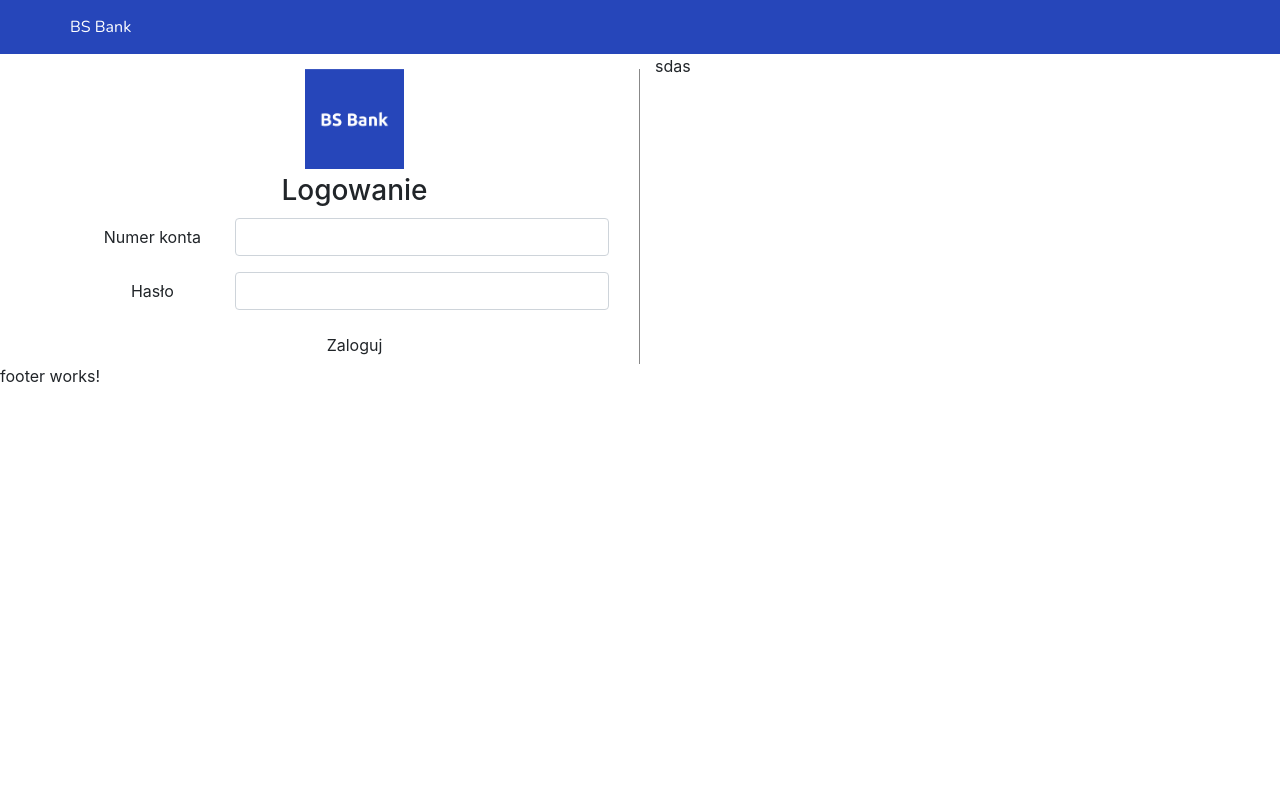
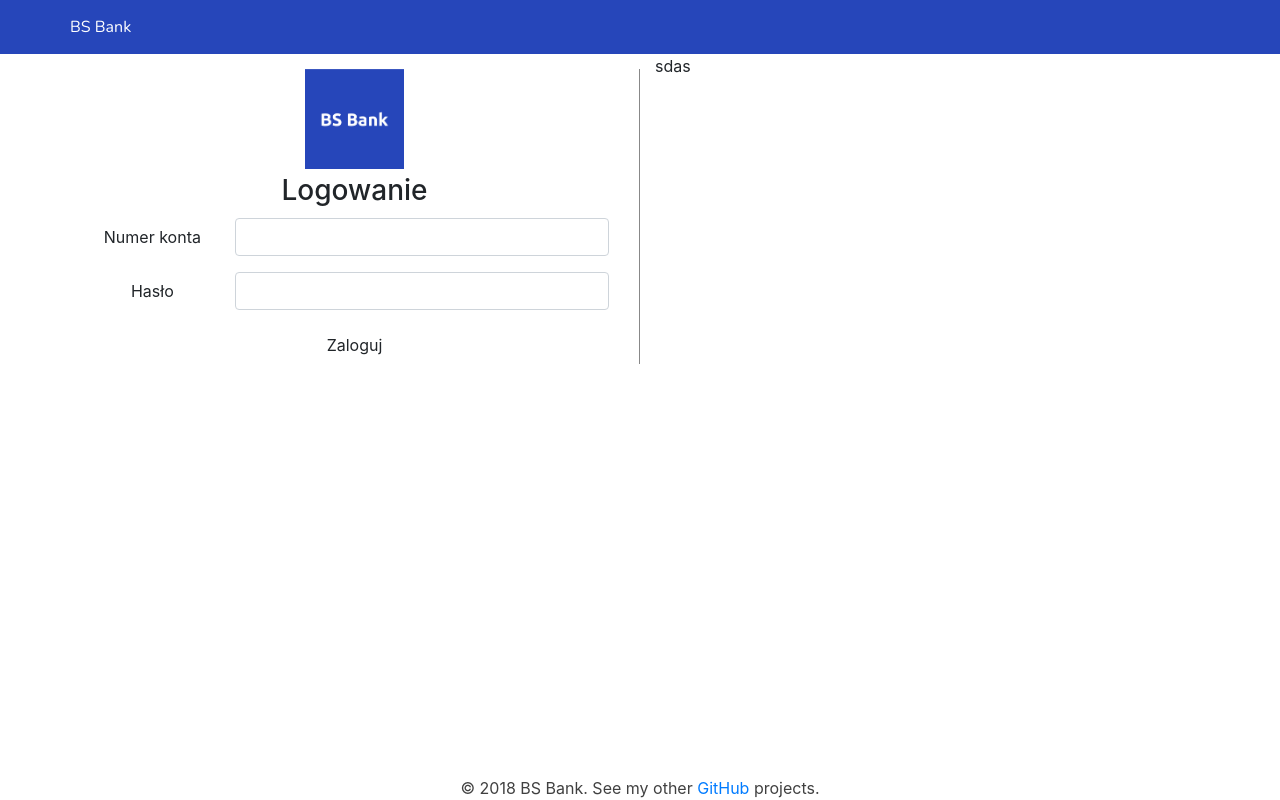
Before and after one commit to koscielniakm/BankingSystemClient, an Angular app: page / in a window 1280 px wide. Built offline with nearby package versions, Linux system fonts and the light colour scheme.

Commit message:
Footer: style and add content.

```diff
--- a/src/app/footer/footer.component.css
+++ b/src/app/footer/footer.component.css
@@ -0,0 +1,7 @@
+p{
+    margin-bottom: 0px;
+}
+#footer {
+    position: absolute;
+    bottom: 0;
+}
--- a/src/app/footer/footer.component.html
+++ b/src/app/footer/footer.component.html
@@ -1,3 +1,5 @@
-<p>
-  footer works!
-</p>
+<div id="footer" class="container-fluid">
+  <div class="container text-center">
+    <p class="text-grey">© 2018 BS Bank. See my other <a href="http://github.com/koscielniakm" target="_blank">GitHub</a> projects.</p>
+  </div>
+</div>
--- a/src/index.html
+++ b/src/index.html
@@ -6,7 +6,7 @@
   <base href="/">
 
   <meta name="viewport" content="width=device-width, initial-scale=1">
-  <link rel="icon" type="image/x-icon" href="favicon.ico">
+  <link rel="icon" type="image/x-icon" href="assets/logo/favicon.png">
   <!-- Fonts -->
   <link href="https://fonts.googleapis.com/css?family=Roboto" rel="stylesheet">
   <link href="https://fonts.googleapis.com/css?family=Nunito" rel="stylesheet">
--- a/src/styles.css
+++ b/src/styles.css
@@ -1,6 +1,35 @@
 /* You can add global styles to this file, and also import other style files */
 html{
     font-family: 'Roboto', sans-serif;
+    height: 100%;
+}
+
+body{
+    height: 100%;
+    position: relative;
+    padding: 0;
+    margin: 0;
+}
+
+a{
+    color: #2646ba;
+}
+a:hover{
+    color: #2646ba;
+}
+a:focus{
+    color: #2646ba;
+}
+a:visited{
+    color: #2646ba;
+}
+
+/* Text */
+.text-blue{
+    color: #2646ba;
+}
+.text-grey{
+    color: #404040;
 }
 
 /* Backgrounds */
```
Also changed, not shown: src/assets/logo/favicon.png (added).
